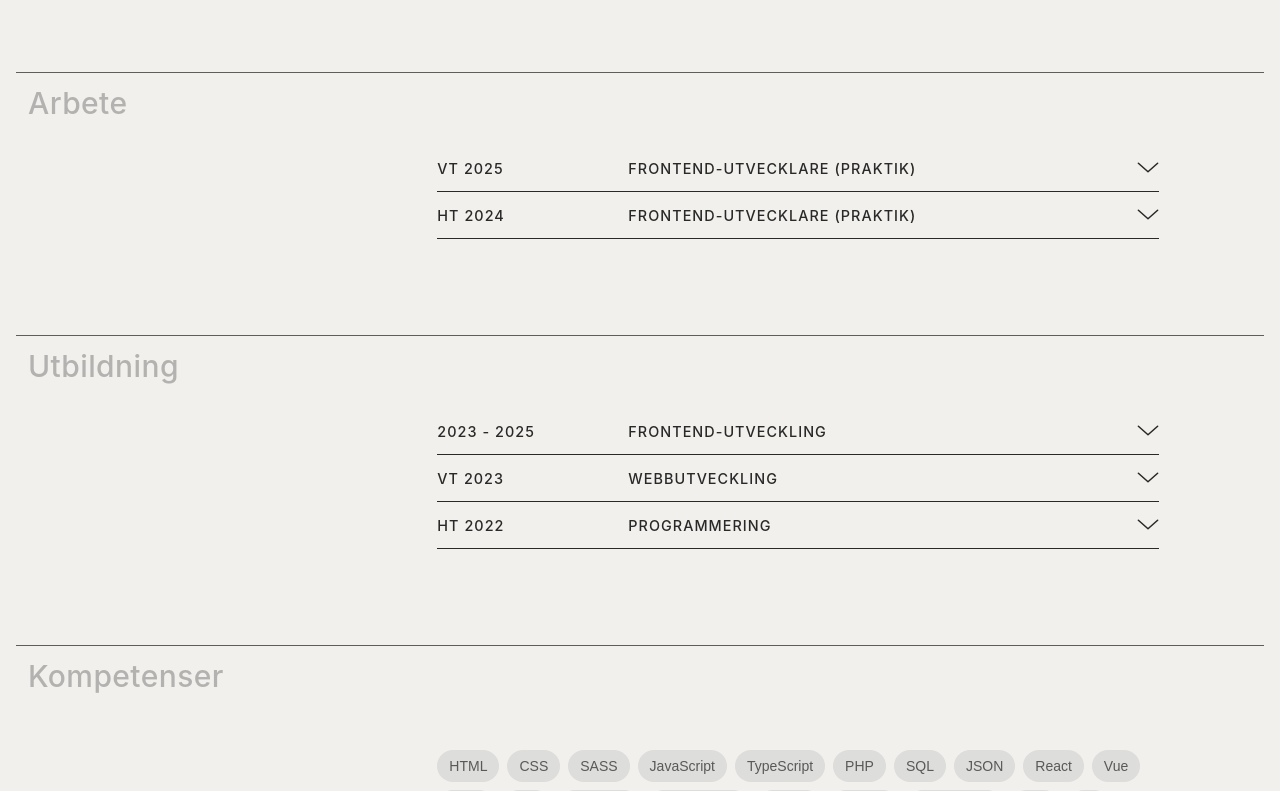
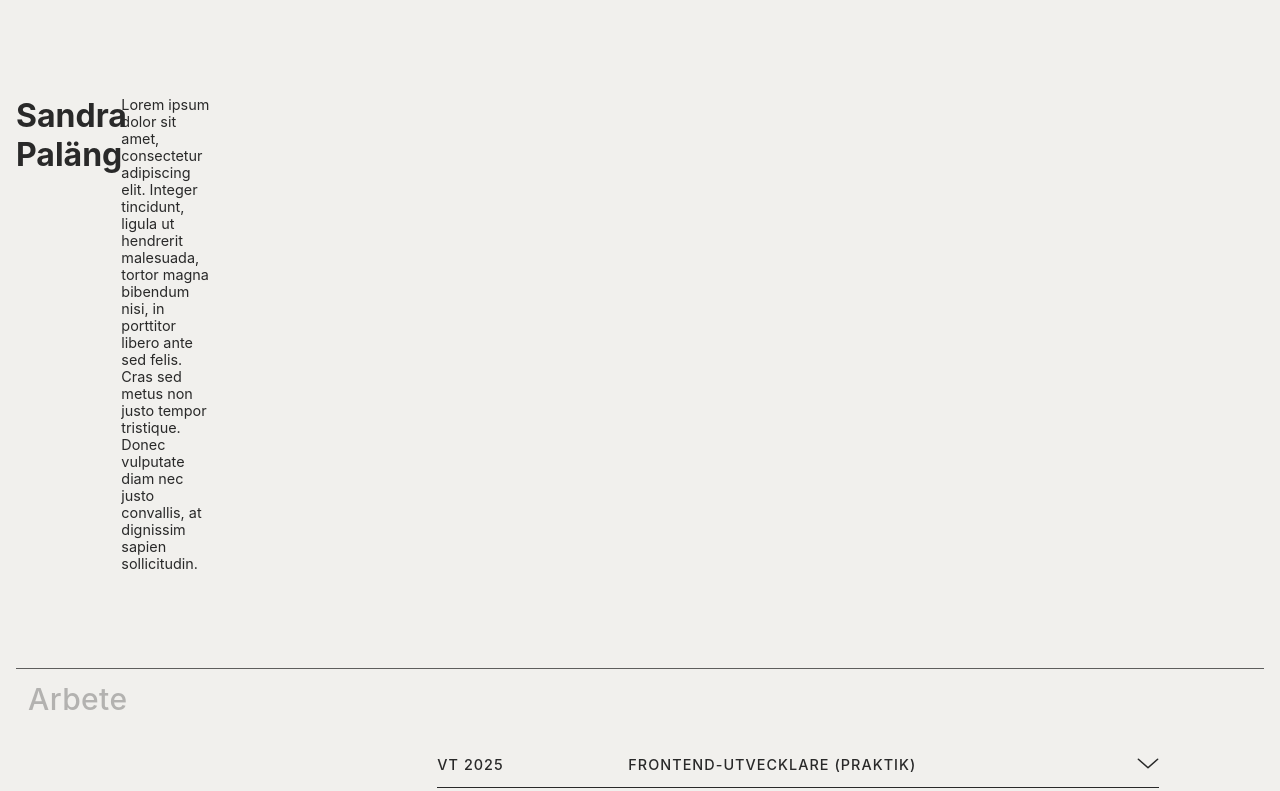
Before and after one commit to sandrapalang/cv, a React (Vite) app: page / in a window 1280 px wide. Shown: the top 791 px of the page. Built offline with nearby package versions, Linux system fonts and the light colour scheme.

Commit message:
feat(cv): render name/summary in cv

```diff
--- a/src/views/Cv.tsx
+++ b/src/views/Cv.tsx
@@ -4,7 +4,7 @@ import Chip from '../components/Chip'
 import { data } from '../data/data'
 
 function Cv() {
-	const { headings, work, education, skills } = data
+	const { about, headings, work, education, skills } = data
 
 	const [selectedSkill, setSelectedSkill] = useState<string | null>(null)
 
@@ -42,6 +42,18 @@ function Cv() {
 		<div className="cv">
 			<main>
 				<div className="sections">
+					<div className="section">
+						<div className="section-content">
+							<div className="cv-signature">
+								<h1>{about && `${about[0].firstname} ${about[0].lastname}`}</h1>
+							</div>
+
+							<div className="cv-summary">
+								<p>{about && about[0].summary}</p>
+							</div>
+						</div>
+					</div>
+
 					<div className="section">
 						<div className="section-divider" aria-hidden="true" />
 						<div className="section-title bb">
```
